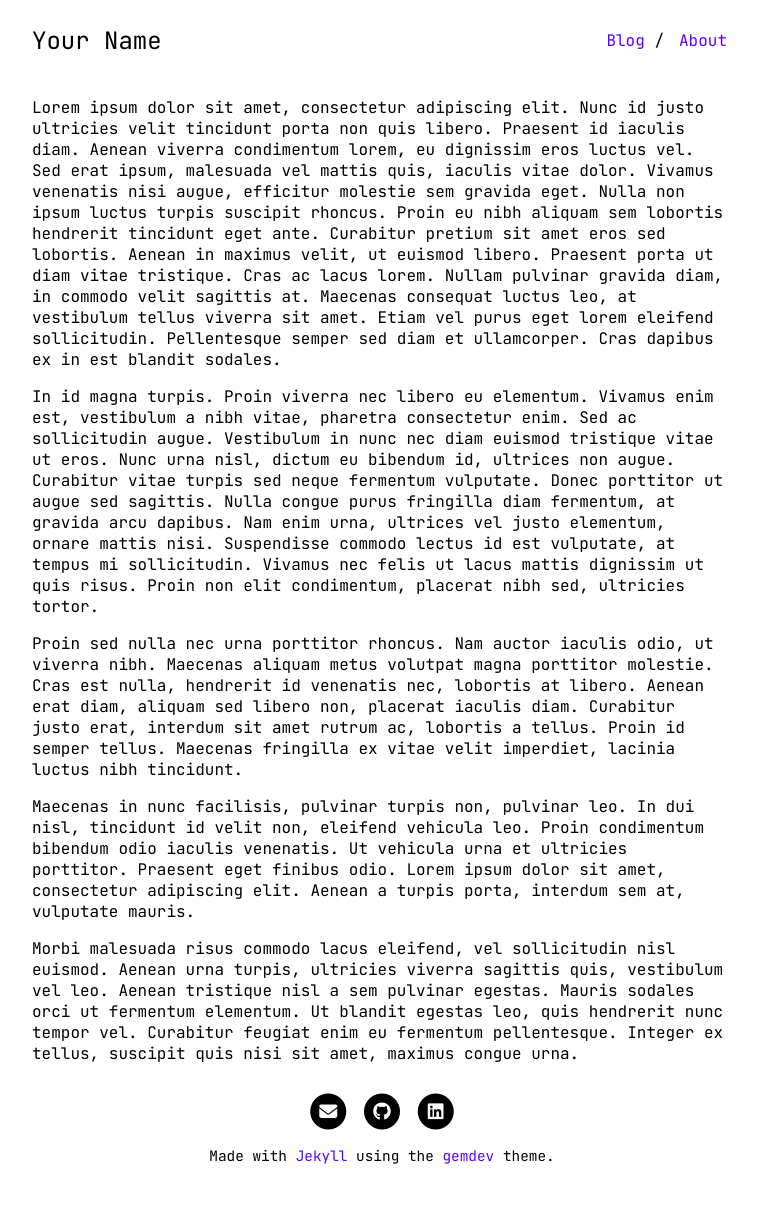
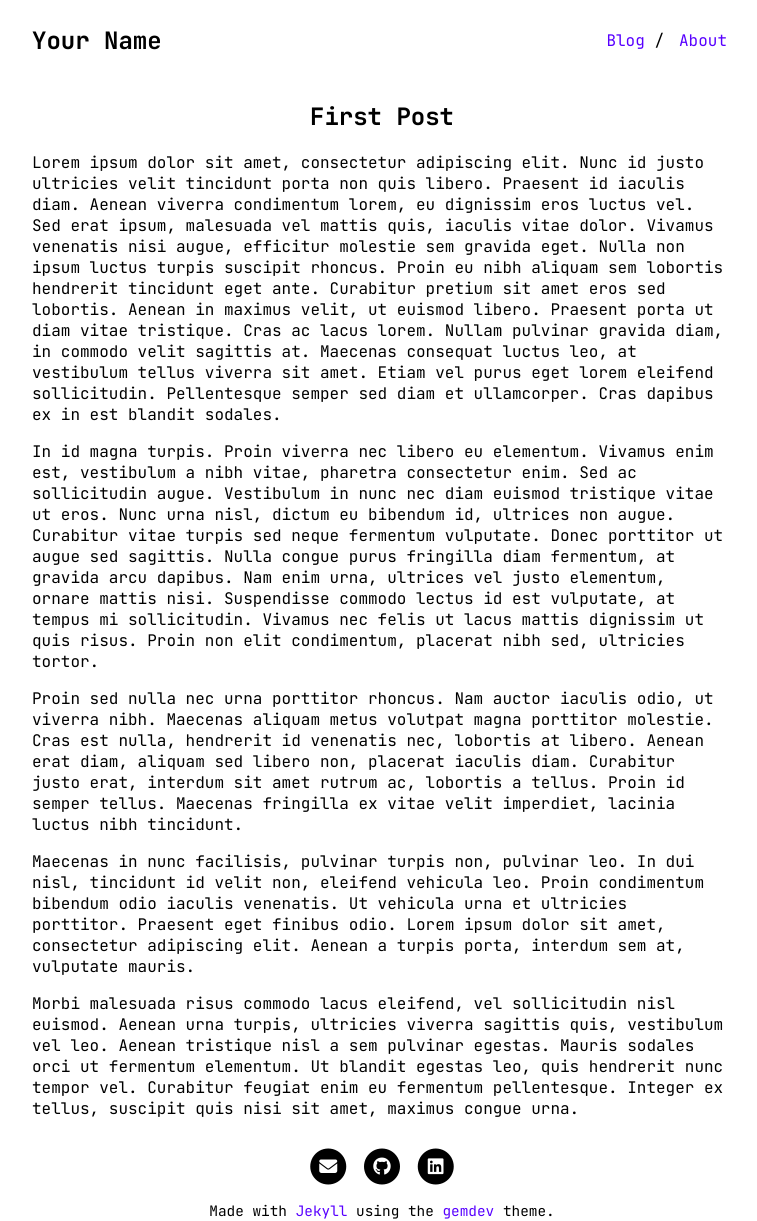
Before and after one commit to maykongsn/gemdev, a Jekyll site: the page built from _posts/2024-02-23-first-post.md, in a window 1280 px wide. Shown: the whole page, without its empty margins (258-1015 px from the left). Built offline with Jekyll 4.4.1, drawn with Linux system fonts in a browser that asks for light colours; before the commit the page ends 1166 px from its top, so only the background shows below that.

Commit message:
add title in posts

```diff
--- a/_posts/2024-02-23-first-post.md
+++ b/_posts/2024-02-23-first-post.md
@@ -3,6 +3,8 @@ title: First Post
 subtitle: Lorem ipsum post
 layout: default
 ---
+
+<div style="text-align: center;"><h2>{{ page.title }}</h2></div>
 
 Lorem ipsum dolor sit amet, consectetur adipiscing elit. Nunc id justo ultricies velit tincidunt porta non quis libero. Praesent id iaculis diam. Aenean viverra condimentum lorem, eu dignissim eros luctus vel. Sed erat ipsum, malesuada vel mattis quis, iaculis vitae dolor. Vivamus venenatis nisi augue, efficitur molestie sem gravida eget. Nulla non ipsum luctus turpis suscipit rhoncus. Proin eu nibh aliquam sem lobortis hendrerit tincidunt eget ante. Curabitur pretium sit amet eros sed lobortis. Aenean in maximus velit, ut euismod libero. Praesent porta ut diam vitae tristique. Cras ac lacus lorem. Nullam pulvinar gravida diam, in commodo velit sagittis at. Maecenas consequat luctus leo, at vestibulum tellus viverra sit amet. Etiam vel purus eget lorem eleifend sollicitudin. Pellentesque semper sed diam et ullamcorper. Cras dapibus ex in est blandit sodales.
 
--- a/_sass/style.scss
+++ b/_sass/style.scss
@@ -30,6 +30,7 @@ body {
 
     .developer-name {
       font-size: 24px;
+      font-weight: bold;
       color: $title;
       display: inline-block;
       text-decoration: none;
@@ -92,6 +93,7 @@ body {
       color: $title;
       display: inline-block;
       font-size: 24px;
+      font-weight: bold;
     }
 
     .post-date {
```
Also changed, not shown: _posts/2024-02-24-second-post.md (+2 -0 lines), _posts/2024-02-25-third-post.md (+2 -0 lines).
